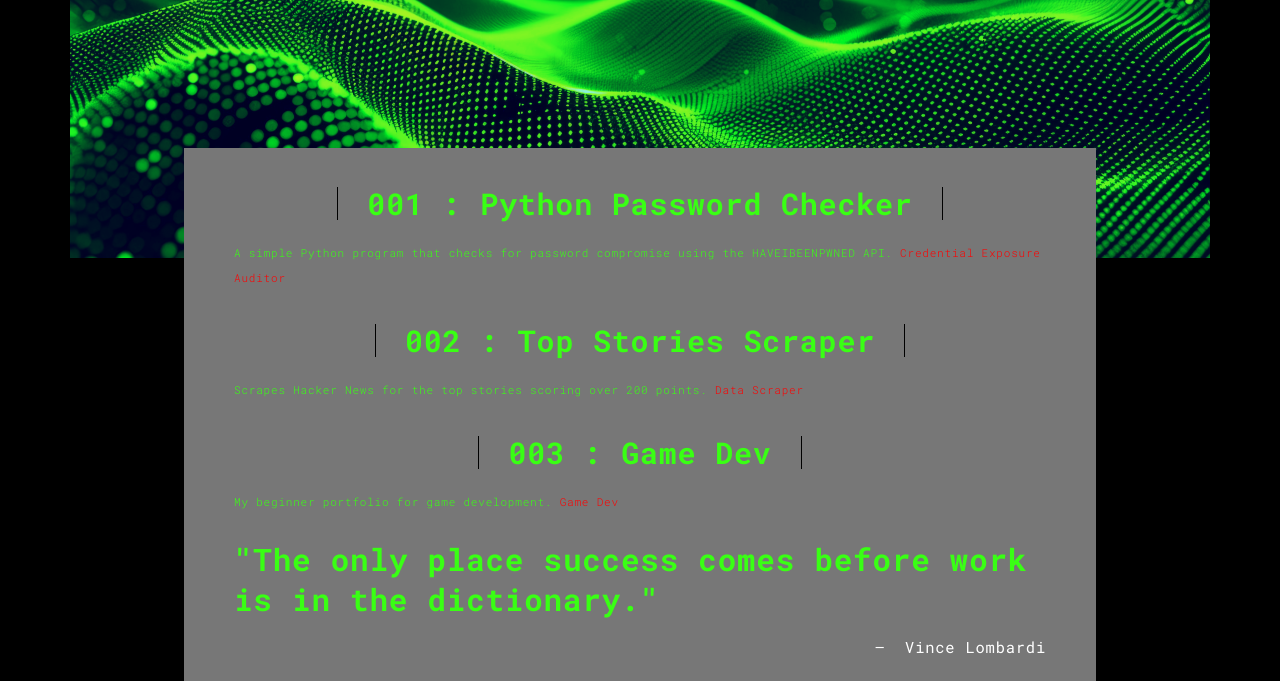
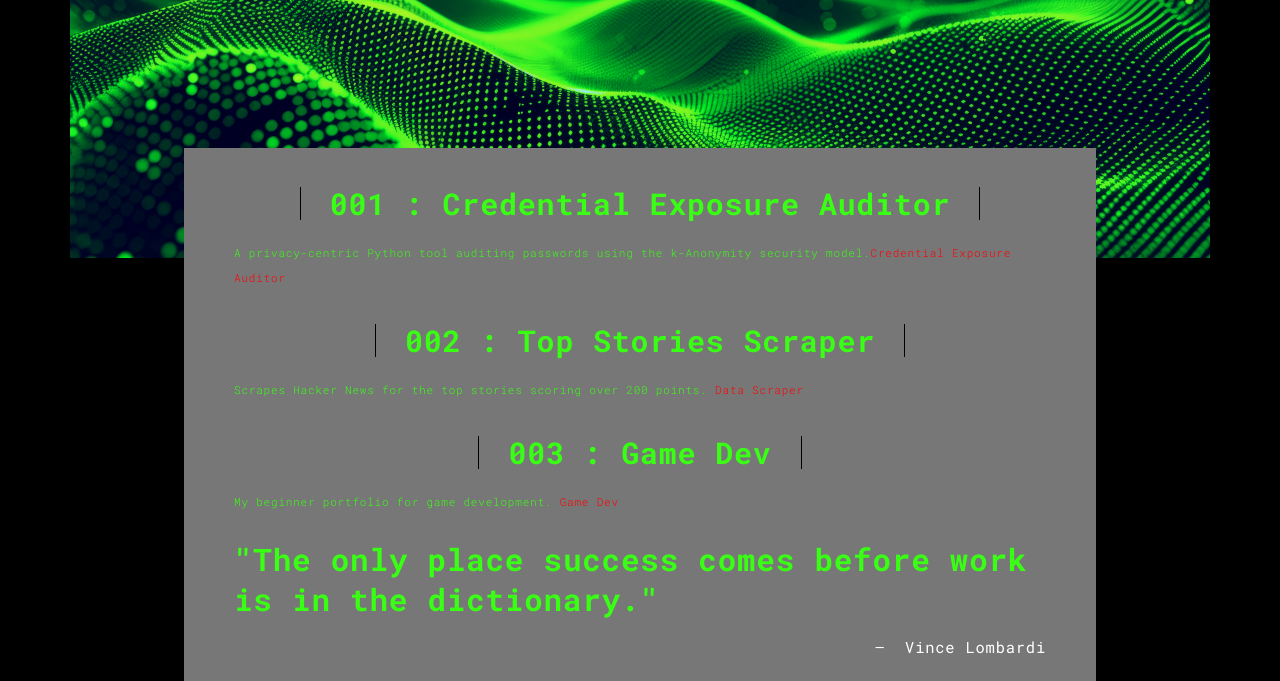
Before and after one commit to cainepavl/portfo, a Flask app: page /work.html in a window 1280 px wide. Shown: the part 90-771 px from the top of the page. Run offline with Flask 3, Linux system fonts and the light colour scheme; some libraries are stand-ins or nearby versions.

Commit message:
Change project title to 'Credential Exposure Auditor'
Updated project title and description for clarity.

```diff
--- a/templates/work.html
+++ b/templates/work.html
@@ -65,9 +65,9 @@
         <img src="./static/assets/images/work001-01.png" class="img-responsive" alt="">
         <div class="card-container">
           <div class="text-center">
-            <h1 class="h2">001 : Python Password Checker</h1>
+            <h1 class="h2">001 : Credential Exposure Auditor</h1>
           </div>
-          <p>A simple Python program that checks for password compromise using the HAVEIBEENPWNED API. <a href="https://github.com/cainepavl/auditor">Credential Exposure Auditor</a> </p>
+          <p>A privacy-centric Python tool auditing passwords using the k-Anonymity security model.<a href="https://github.com/cainepavl/auditor">Credential Exposure Auditor</a> </p>
            <div class="text-center">
             <h2 class="h2">002 : Top Stories Scraper</h2>
             </div>
```
